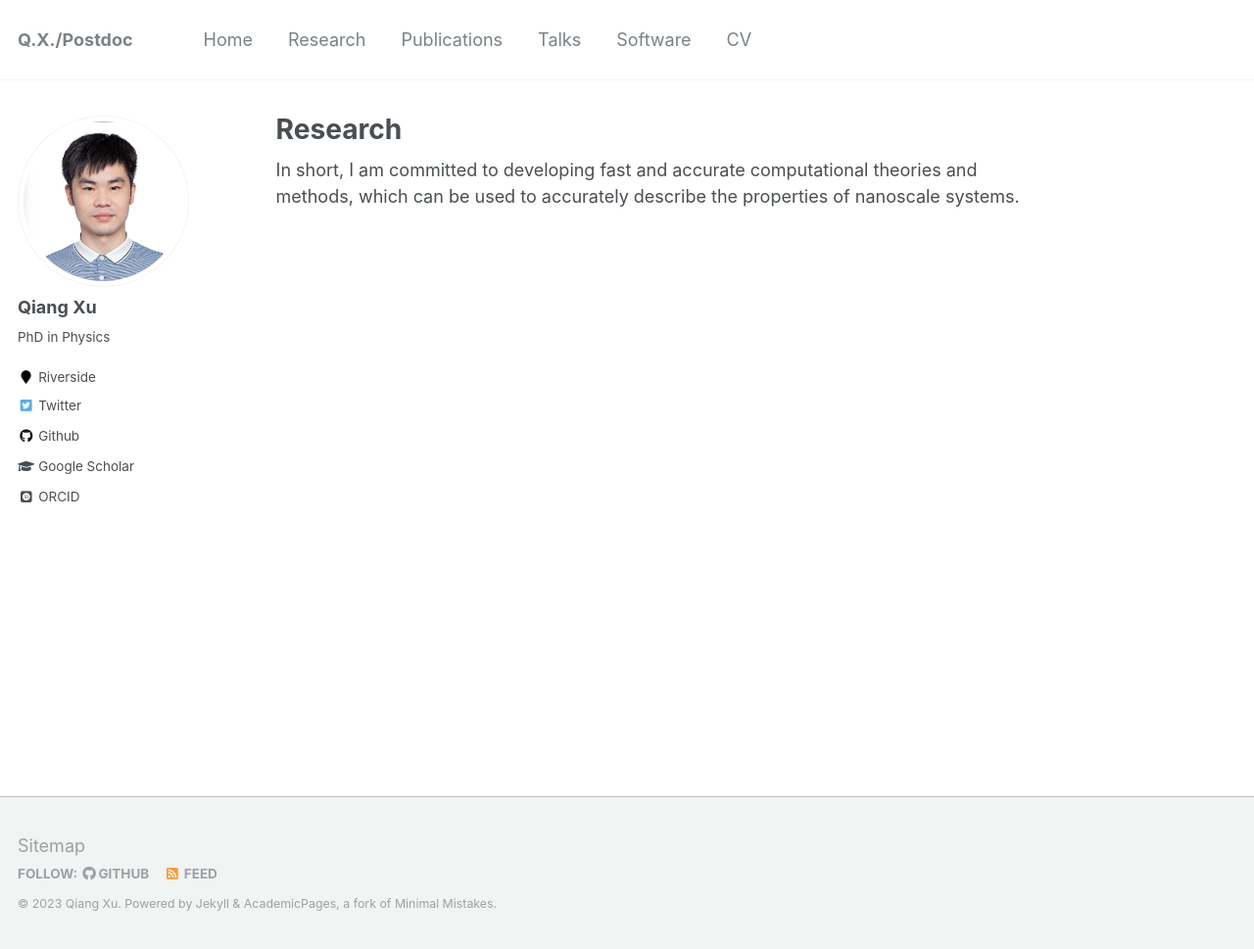
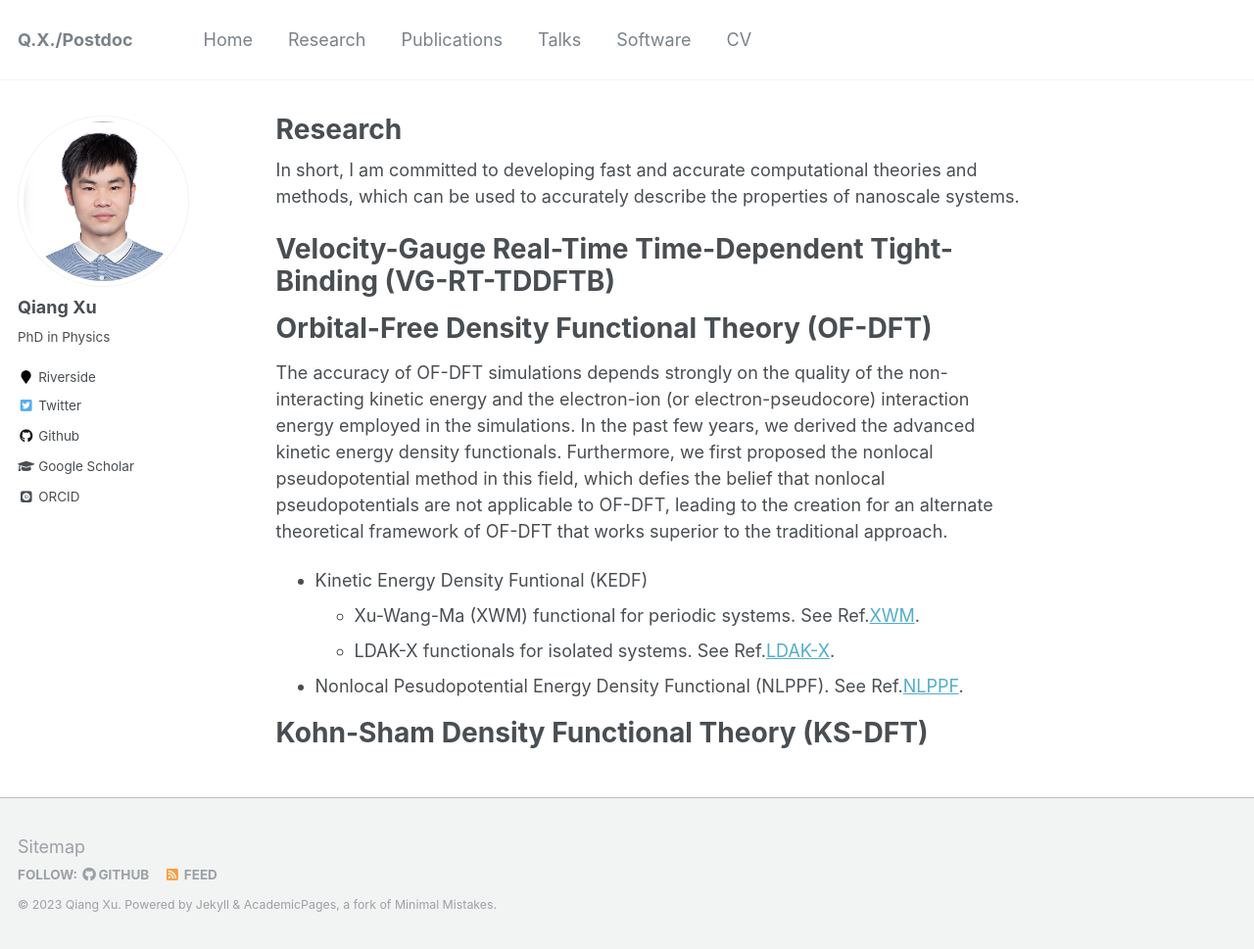
Before and after one commit to xqjlu/xqjlu.github.io, a Jekyll site: the page built from _pages/research.md, in a window 1280 px wide and 969 px high. Shown: the whole window at 98% size. Built offline with Jekyll 4.4.1, drawn with Linux system fonts in a browser that asks for light colours; some web fonts are replaced.

Commit message:
research

```diff
--- a/_pages/research.md
+++ b/_pages/research.md
@@ -8,3 +8,19 @@ redirect_from:
 ---
 
 In short, I am committed to developing fast and accurate computational theories and methods, which can be used to accurately describe the properties of nanoscale systems.
+
+Velocity-Gauge Real-Time Time-Dependent Tight-Binding (VG-RT-TDDFTB)
+======
+
+Orbital-Free Density Functional Theory (OF-DFT)
+======
+
+The accuracy of OF-DFT simulations depends strongly on the quality of the non-interacting kinetic energy and the electron-ion (or electron-pseudocore) interaction energy employed in the simulations. In the past few years, we derived the advanced kinetic energy density functionals. Furthermore, we first proposed the nonlocal pseudopotential method in this field, which defies the belief that nonlocal pseudopotentials are not applicable to OF-DFT, leading to the creation for an alternate theoretical framework of OF-DFT that works superior to the traditional approach.
+
+* Kinetic Energy Density Funtional (KEDF)
+  * Xu-Wang-Ma (XWM) functional for periodic systems. See Ref.[XWM](https://doi.org/10.1103/PhysRevB.100.205132).
+  * LDAK-X functionals for isolated systems. See Ref.[LDAK-X](https://doi.org/10.1103/PhysRevB.101.045110).
+* Nonlocal Pesudopotential Energy Density Functional (NLPPF). See Ref.[NLPPF](https://doi.org/10.1038/s41467-022-29002-3).
+
+Kohn-Sham Density Functional Theory (KS-DFT)
+======
```
Also changed, not shown: 1 other file.
